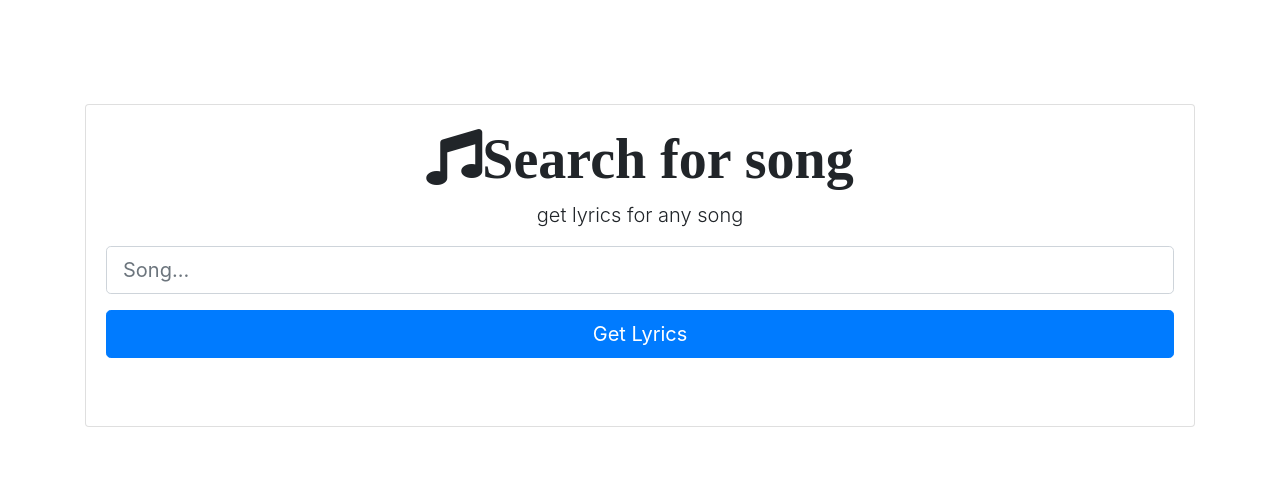
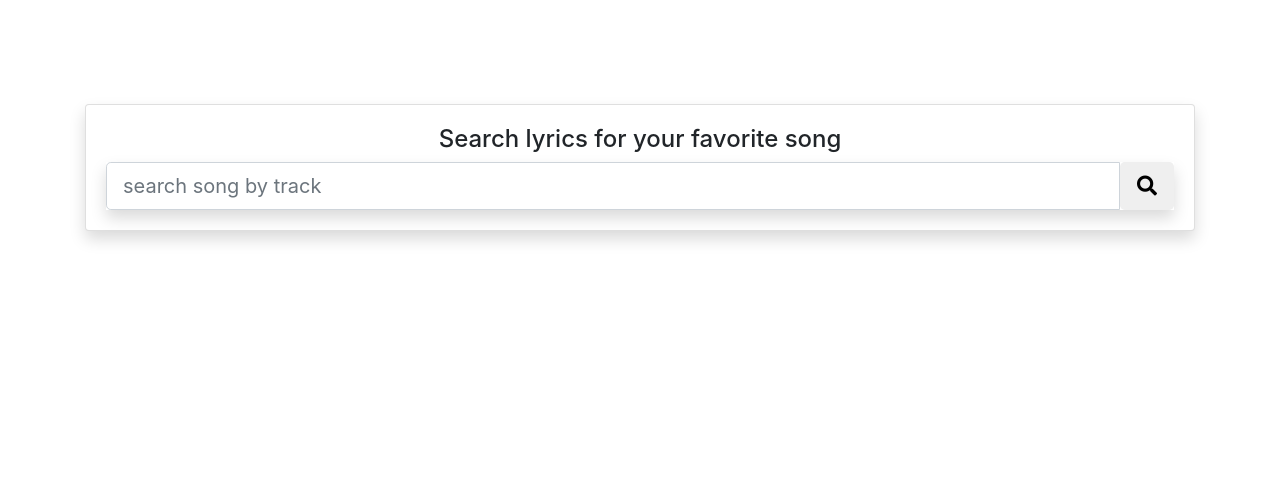
Before and after one commit to sumitjoshi97/lyricsLore, a React (Create React App) app: page / in a window 1280 px wide. Shown: the top 477 px of the page. Built offline with nearby package versions, Linux system fonts and the light colour scheme; no server answers.

Commit message:
refactored

```diff
--- a/src/components/Tracks/Search/Search.jsx
+++ b/src/components/Tracks/Search/Search.jsx
@@ -1,6 +1,6 @@
-import React, {Component} from 'react'
+import React, { Component, Fragment } from 'react'
 import axios from 'axios'
-import {Consumer} from '../../../context'
+import { Consumer } from '../../../context'
 
 export class Search extends Component {
   state = {
@@ -13,11 +13,8 @@ export class Search extends Component {
       .get(`https://cors-anywhere.herokuapp.com/http://api.musixmatch.com/ws/1.1/track.search?q_track=${this.state.trackTitle}&page_size=10&page=1&s_track_rating=desc&apikey=${process.env.REACT_APP_LYRICS}`)
       .then(res => {
         console.log(res.data)
-        dispatch({
-          type: 'SEARCH_TRACKS',
-          payload: res.data.message.body.track_list
-        })
-        this.setState({trackTitle: ''})
+        dispatch({ type: 'SEARCH_TRACKS', payload: res.data.message.body.track_list })
+        this.setState({ trackTitle: '' })
       })
       .catch(err => console.log(err))
   }
@@ -26,24 +23,34 @@ export class Search extends Component {
       <Consumer>
         {value => {
           const { dispatch } = value
+
           return (
-            <div className="card card-body mb-4 p4">
-              <h1 className="display-4 text-center">
-                <i className="fas fa-music">Search for song</i>
-              </h1>
-              <p className="lead text-center">get lyrics for any song</p>
-              <form onSubmit={this.findTrack.bind(this, dispatch)}>
-                <div className="form-group">
+            <Fragment>
+              <div className="card card-body mb-4 p4 shadow">
+                <h4 className="text-center heading-primary">Search lyrics for your favorite song</h4>
+                <form
+                  onSubmit={this
+                    .findTrack
+                    .bind(this, dispatch)}>
+                  <div id="custom-search-input" className="gd shadow">
+                    <div className="input-group input-lg">
                       <input
                         type="text"
                         className="form-control form-control-lg"
-                    placeholder="Song..."
+                        placeholder="search song by track"
                         value={this.state.trackTitle}
-                    onChange={(event) => this.setState({trackTitle: event.target.value})}/>
+                        onChange={(event) => this.setState({ trackTitle: event.target.value })} />
+
+                      <span className="input-group-btn">
+                        <button className="btn btn-lg" type="submit">
+                          <i className="fa fa-search"></i>
+                        </button>
+                      </span>
                     </div>
-                <button className="btn btn-primary btn-lg btn-block mb-5" type="submit">Get Lyrics</button>
+                  </div>
                 </form>
               </div>
+            </Fragment>
           )
         }}
       </Consumer>
```
Lines whose indentation alone changed are shown as unchanged.
